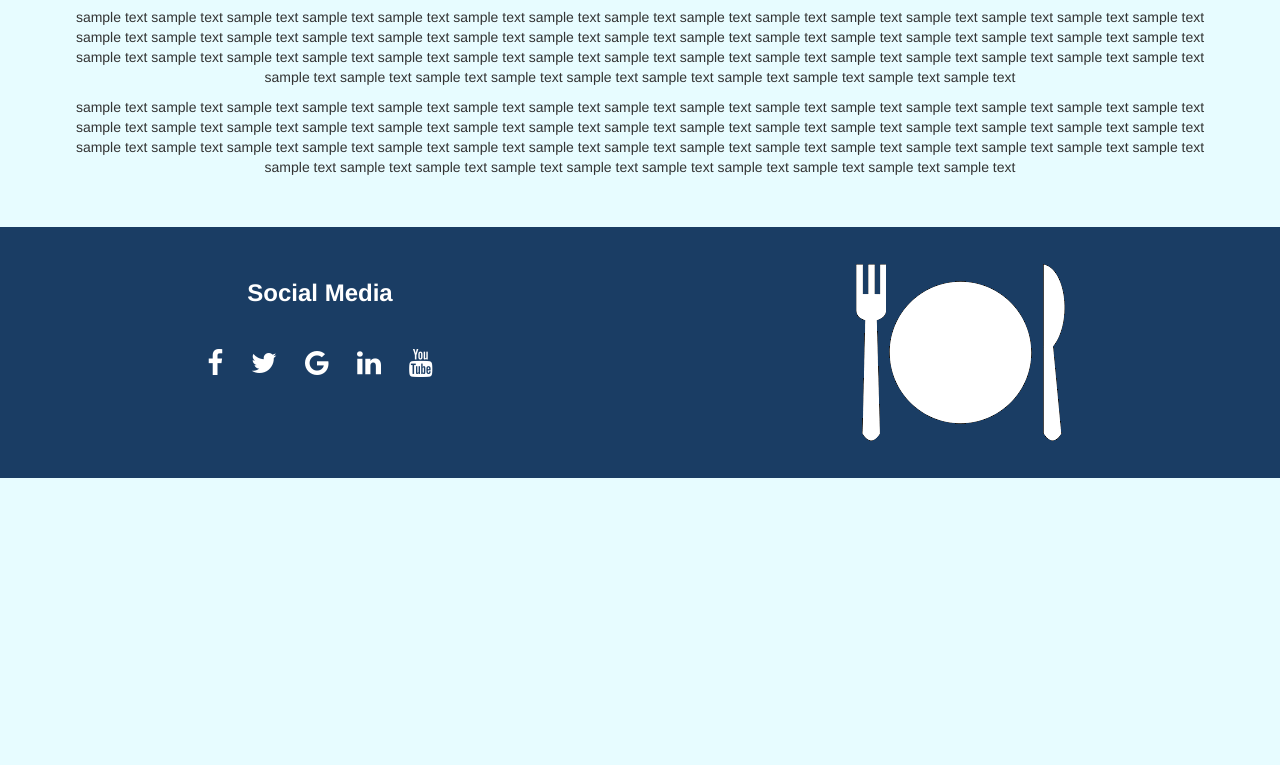
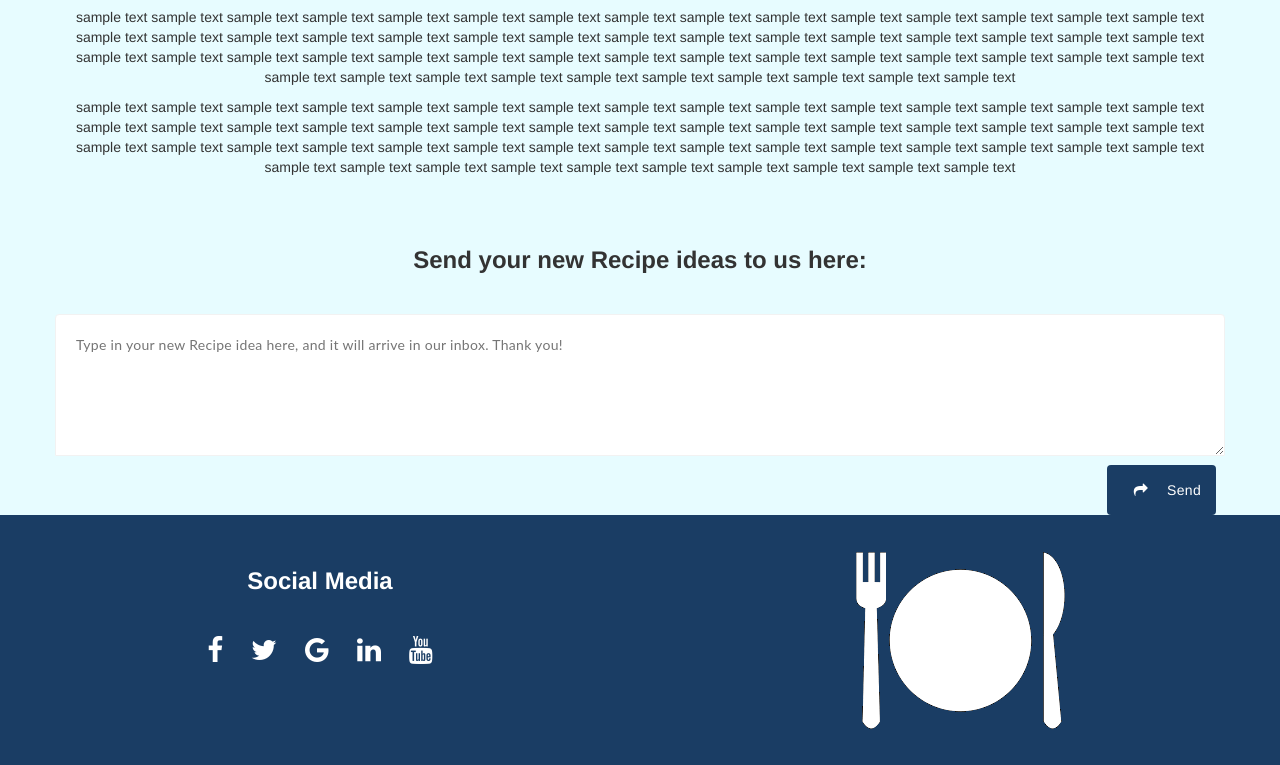
Before and after one commit to thejoker2525/thejoker2525.github.io, a plain HTML site: page Recipes.html in a window 1280 px wide. Shown: the part 851-1616 px from the top of the page. Before the commit the page ends 1329 px from the top, so only its background shows below. Drawn offline with nearby package versions, Linux system fonts and the light colour scheme.

Commit message:
FinalUpload

```diff
--- a/Recipes.html
+++ b/Recipes.html
@@ -7,10 +7,136 @@
   <title>Recipes</title>
   <link rel="stylesheet" type="text/css" href="css/bootstrap.min.css">
   <link rel="stylesheet" type"text/css" href="css/myStyle.css">
+  <script src="js/myJs.js"></script>
   <link rel="stylesheet" href="https://cdnjs.cloudflare.com/ajax/libs/font-awesome/4.7.0/css/font-awesome.min.css">
 </head>
+<!-- CopyPasta -->
+<style>
+
+.widget-area.blank {
+background: none repeat scroll 0 0 rgba(0, 0, 0, 0);
+-webkit-box-shadow: none;
+-moz-box-shadow: none;
+-ms-box-shadow: none;
+-o-box-shadow: none;
+box-shadow: none;
+}
+body .no-padding {
+padding: 0;
+}
+.widget-area {
+background-color: #fff;
+-webkit-border-radius: 4px;
+-moz-border-radius: 4px;
+-ms-border-radius: 4px;
+-o-border-radius: 4px;
+border-radius: 4px;
+-webkit-box-shadow: 0 0 16px rgba(0, 0, 0, 0.05);
+-moz-box-shadow: 0 0 16px rgba(0, 0, 0, 0.05);
+-ms-box-shadow: 0 0 16px rgba(0, 0, 0, 0.05);
+-o-box-shadow: 0 0 16px rgba(0, 0, 0, 0.05);
+box-shadow: 0 0 16px rgba(0, 0, 0, 0.05);
+float: left;
+margin-top: 30px;
+padding: 25px 30px;
+position: relative;
+width: 100%;
+}
+.status-upload {
+background: none repeat scroll 0 0;
+-webkit-border-radius: 4px;
+-moz-border-radius: 4px;
+-ms-border-radius: 4px;
+-o-border-radius: 4px;
+border-radius: 4px;
+float: left;
+width: 100%;
+}
+.status-upload form {
+float: left;
+width: 100%;
+}
+.status-upload form textarea {
+background: none repeat scroll 0 0 #fff;
+border: medium none;
+-webkit-border-radius: 4px 4px 0 0;
+-moz-border-radius: 4px 4px 0 0;
+-ms-border-radius: 4px 4px 0 0;
+-o-border-radius: 4px 4px 0 0;
+border-radius: 4px 4px 0 0;
+color: #777777;
+float: left;
+font-family: Lato;
+font-size: 14px;
+height: 142px;
+letter-spacing: 0.3px;
+padding: 20px;
+width: 100%;
+resize:vertical;
+outline:none;
+border: 1px solid #F2F2F2;
+}
+
+.status-upload ul {
+float: left;
+list-style: none outside none;
+margin: 0;
+padding: 0 0 0 15px;
+width: auto;
+}
+.status-upload ul > li {
+float: left;
+}
+.status-upload ul > li > a {
+-webkit-border-radius: 4px;
+-moz-border-radius: 4px;
+-ms-border-radius: 4px;
+-o-border-radius: 4px;
+border-radius: 4px;
+color: #777777;
+float: left;
+font-size: 14px;
+height: 30px;
+line-height: 30px;
+margin: 10px 0 10px 10px;
+text-align: center;
+-webkit-transition: all 0.4s ease 0s;
+-moz-transition: all 0.4s ease 0s;
+-ms-transition: all 0.4s ease 0s;
+-o-transition: all 0.4s ease 0s;
+transition: all 0.4s ease 0s;
+width: 30px;
+cursor: pointer;
+}
+.status-upload ul > li > a:hover {
+background: none repeat scroll 0 0 #606060;
+color: #fff;
+}
+.status-upload form button {
+border: medium none;
+-webkit-border-radius: 4px;
+-moz-border-radius: 4px;
+-ms-border-radius: 4px;
+-o-border-radius: 4px;
+border-radius: 4px;
+color: #fff;
+float: right;
+font-size: 14px;
+letter-spacing: 0.3px;
+margin-right: 9px;
+margin-top: 9px;
+padding: 6px 15px;
+}
+.dropdown > a > span.green:before {
+border-left-color: #2dcb73;
+}
+.status-upload form button > i {
+margin-right: 7px;
+}
+</style>
+<!-- CopyPasta -->
+
 <body>
-
   <!--Start Navbar-->
   <nav class="navbar navbar-inverse";>
     <div class ="container-fluid">
@@ -149,11 +275,26 @@
   </div>
   <br>
   <br>
+  <!-- Copy Pasta -->
+  <div class="container" id="Comment">
+   <div class="row">
+     <h3>Send your new Recipe ideas to us here:</h3>
+   </div>
+    <div class="row">
+
+     <div class="widget-area no-padding blank">
+       <div class="status-upload">
+         <form>
+          <textarea placeholder="Type in your new Recipe idea here, and it will arrive in our inbox. Thank you!" ></textarea>
+          <button type="submit" class="btn btn-success green"><i class="fa fa-share"></i>Send</button>
+        </form>
+      </div><!-- Status Upload  -->
+    </div><!-- Widget Area -->
+   </div>
+  </div>
+  <!-- Copy Pasta -->
   <footer class="container-fluid text-center">
     <div class="row">
-      <!--<div class="col-sm-4">
-        <br>
-      </div>-->
       <div class="col-sm-6">
         <br>
         <h3>Social Media</h3>
--- a/css/myStyle.css
+++ b/css/myStyle.css
@@ -10,6 +10,10 @@ h1, h2, h3, h4{
 }
 
 #myRestaurant {
+  text-align: center;
+}
+
+#Comment {
   text-align: center;
 }
 
--- /dev/null
+++ b/js/myJs.js
@@ -0,0 +1,4 @@
+$(document).ready(function(){
+
+    $("[data-toggle=tooltip]").tooltip();
+});
```
